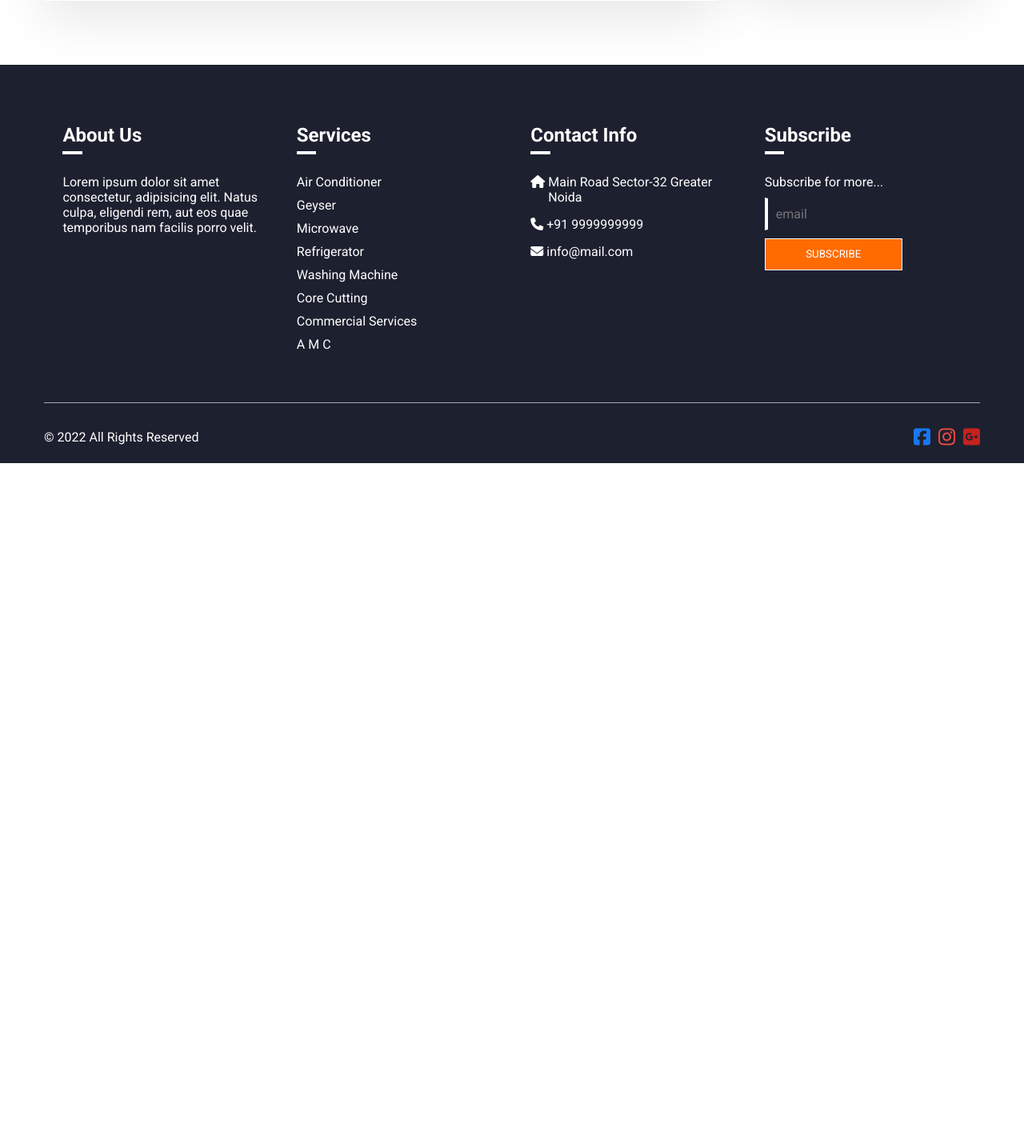
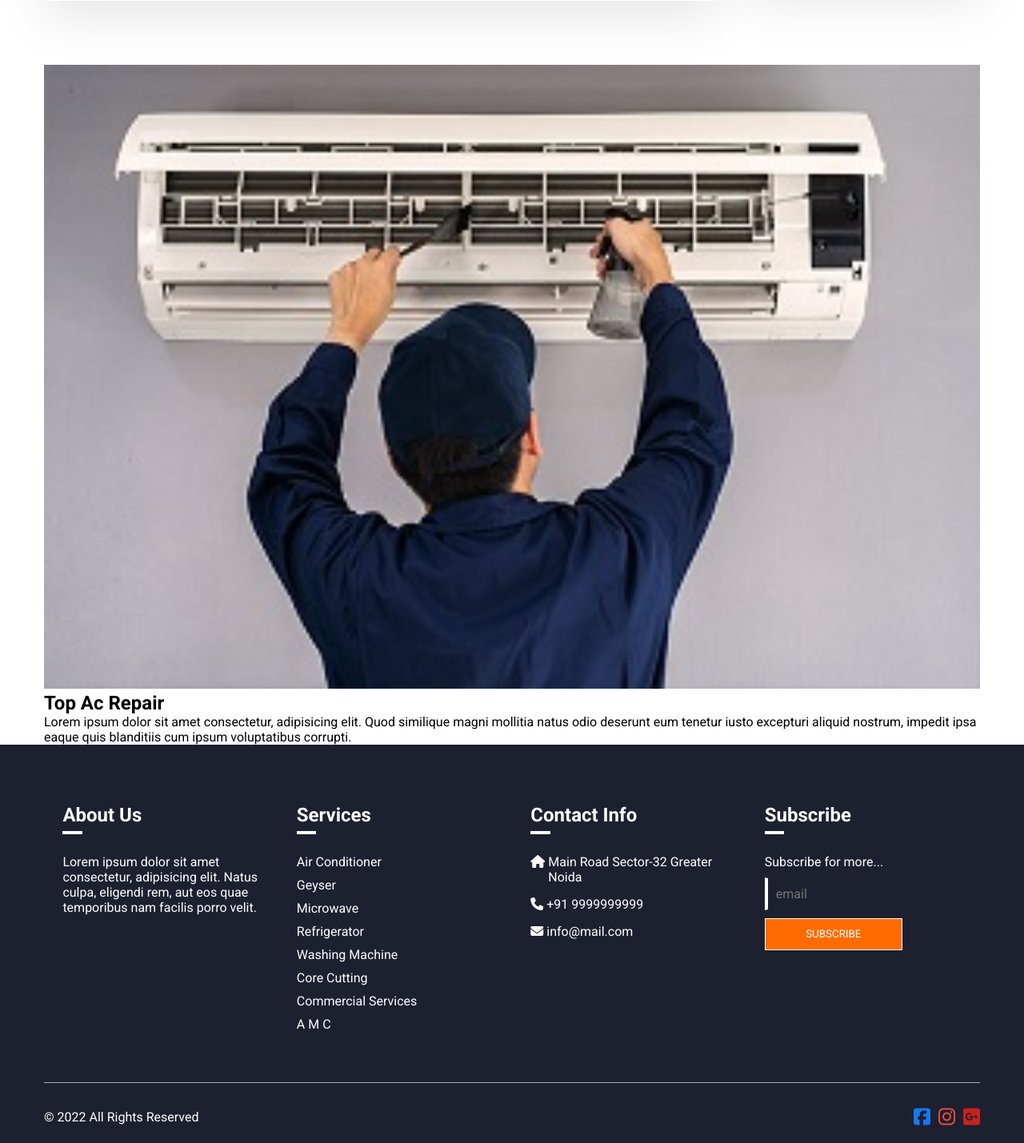
Before and after one commit to as567810/janta-enterprisers, a PHP site: page /air-condition.php in a window 1280 px wide. Shown: the part 1622-3051 px from the top of the page at 80% size. Before the commit the page ends 2201 px from the top, so only its background shows below. Run offline with PHP 8.4, Linux system fonts and the light colour scheme; some libraries are stand-ins or nearby versions.

Commit message:
some chnages

```diff
--- a/air-condition.php
+++ b/air-condition.php
@@ -139,6 +139,20 @@
 
     </div>
   </section>
+  <section class="reviews">
+    <div class="container">
+          <div class="main-d">
+              <div class="comm-d">
+                  <figure>
+                    <img src="images/services/air/Ac-Repair-Service.jpg" alt="">
+                  </figure>
+
+                  <h2>Top Ac Repair</h2>
+                  <p>Lorem ipsum dolor sit amet consectetur, adipisicing elit. Quod similique magni mollitia natus odio deserunt eum tenetur iusto excepturi aliquid nostrum, impedit ipsa eaque quis blanditiis cum ipsum voluptatibus corrupti.</p>
+              </div>
+          </div>
+    </div>
+  </section>
 
   <?php include('include/footer.php')?>
 </body>
```
Also changed, not shown: images/services/air/Ac-Repair-Service.jpg (added).
